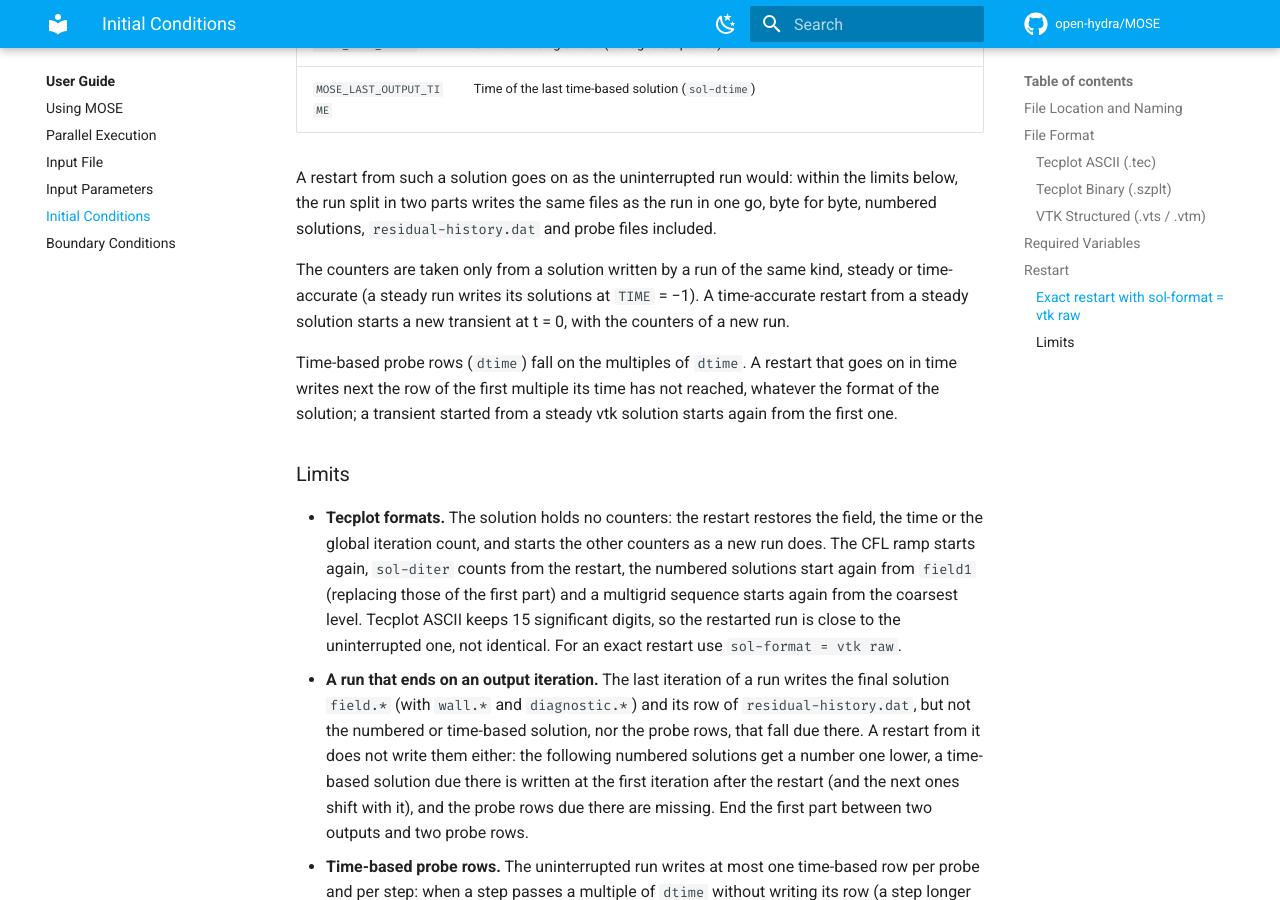
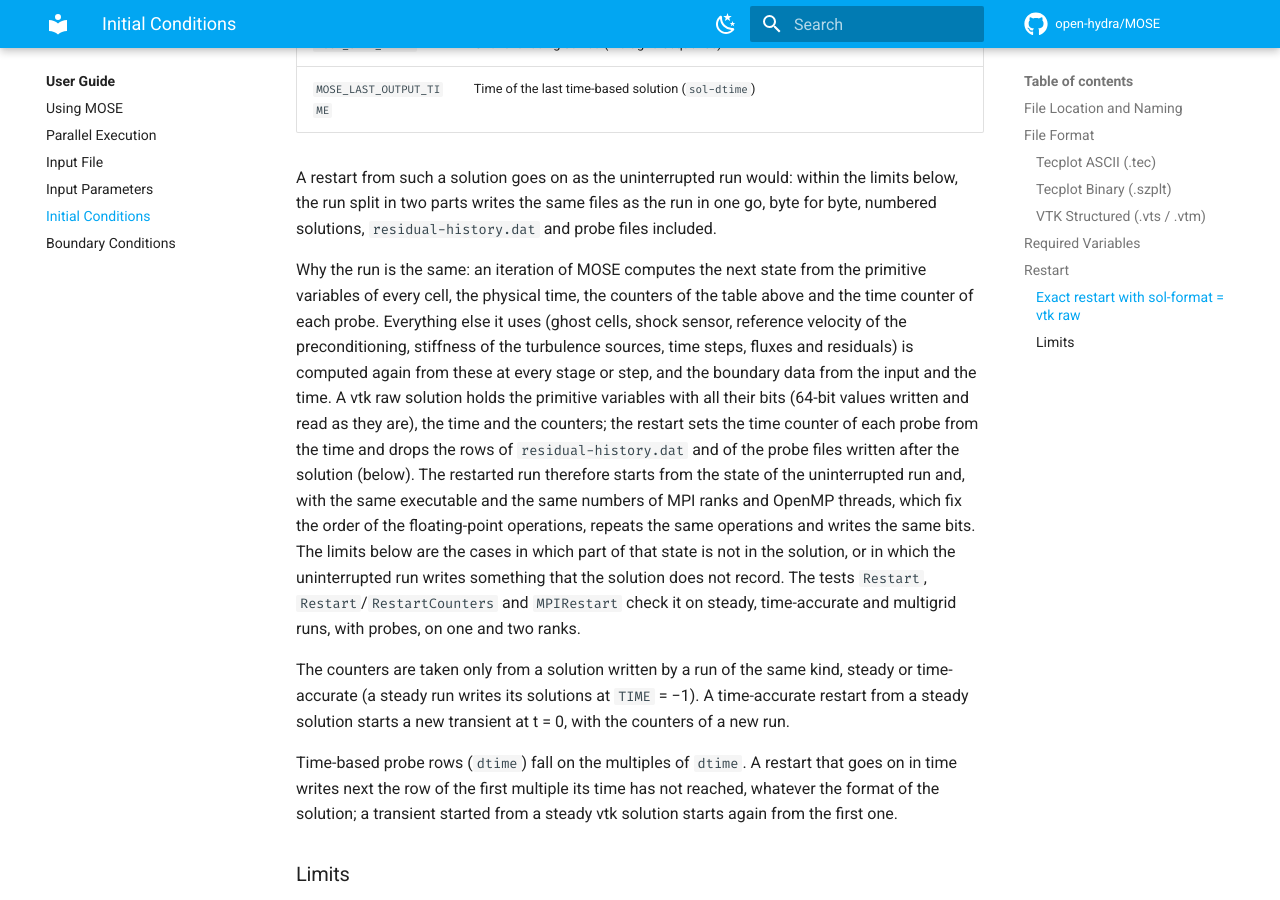
Before and after one commit to open-hydra/MOSE, an MkDocs documentation site: the page built from docs/user/initial-conditions.md, in a window 1280 px wide and 900 px high, scrolled down 3843 px. Built offline with MkDocs 1.6.1 and Material for MkDocs 9.7.7, drawn with Linux system fonts in a browser that asks for light colours; comment, search, counter and statistics services are not loaded; some of the changed text lies outside the part shown.

Commit message:
Docs: explain why a restart from vtk raw repeats the run in one go
The restart section said that a restart from a vtk raw solution writes
the same files as the run in one go, byte for byte, within its limits,
and the tests Restart, RestartCounters and MPIRestart check it; it did
not say why. It now gives the argument: an iteration depends on the
primitive variables of every cell, the physical time, the counters
stored with the solution and the time counter of each probe; everything
else (ghost cells, shock sensor, reference velocity of the
preconditioning, stiffness of the turbulence sources, time steps,
fluxes, residuals) is computed again from these at every stage or step;
vtk raw stores the primitive variables with all their bits, with the
time and the counters; the restart sets the probe counters from the
time and drops the rows written after the solution; and the same
executable with the same numbers of ranks and threads repeats the same
operations in the same order.

One more limit, found while writing it: with res-diter greater than 1,
in steady runs, the first iteration of a restart computes the density
residual (Explicit_Step computes it when the iteration of the call is
the first or a multiple of res-diter), which the uninterrupted run
computes only on the multiples. The rows of residual-history.dat are
the same, but up to the next multiple the convergence test
res-threshold uses that residual, where the uninterrupted run uses the
one of the last multiple, so the two runs can stop at different
iterations.

No code change.

Co-Authored-By: Claude Opus 5.5 <noreply@anthropic.com>

```diff
--- a/docs/user/initial-conditions.md
+++ b/docs/user/initial-conditions.md
@@ -122,6 +122,8 @@ A vtk raw solution stores every value with all its bits, and the field solution
 
 A restart from such a solution goes on as the uninterrupted run would: within the limits below, the run split in two parts writes the same files as the run in one go, byte for byte, numbered solutions, `residual-history.dat` and probe files included.
 
+Why the run is the same: an iteration of MOSE computes the next state from the primitive variables of every cell, the physical time, the counters of the table above and the time counter of each probe. Everything else it uses (ghost cells, shock sensor, reference velocity of the preconditioning, stiffness of the turbulence sources, time steps, fluxes and residuals) is computed again from these at every stage or step, and the boundary data from the input and the time. A vtk raw solution holds the primitive variables with all their bits (64-bit values written and read as they are), the time and the counters; the restart sets the time counter of each probe from the time and drops the rows of `residual-history.dat` and of the probe files written after the solution (below). The restarted run therefore starts from the state of the uninterrupted run and, with the same executable and the same numbers of MPI ranks and OpenMP threads, which fix the order of the floating-point operations, repeats the same operations and writes the same bits. The limits below are the cases in which part of that state is not in the solution, or in which the uninterrupted run writes something that the solution does not record. The tests `Restart`, `Restart`/`RestartCounters` and `MPIRestart` check it on steady, time-accurate and multigrid runs, with probes, on one and two ranks.
+
 The counters are taken only from a solution written by a run of the same kind, steady or time-accurate (a steady run writes its solutions at `TIME` = −1). A time-accurate restart from a steady solution starts a new transient at t = 0, with the counters of a new run.
 
 Time-based probe rows (`dtime`) fall on the multiples of `dtime`. A restart that goes on in time writes next the row of the first multiple its time has not reached, whatever the format of the solution; a transient started from a steady vtk solution starts again from the first one.
@@ -133,4 +135,5 @@ Time-based probe rows (`dtime`) fall on the multiples of `dtime`. A restart that
 - **Time-based probe rows.** The uninterrupted run writes at most one time-based row per probe and per step: when a step passes a multiple of `dtime` without writing its row (a step longer than `dtime`, or a step that writes a `diter` row), the run writes the missed rows later, one per step, while a restart writes next the row of the first multiple its time has not reached. The probe files of a restart are those of the run in one go only when no step passes a multiple of `dtime` without writing its row.
 - **Probe variables changed before the restart.** To drop the rows written after the solution, the restart counts the values of each probe row with the `variables` of its own input (a row can take more than one line): if the variables of a probe changed, the rows of its file are not those the restart counts, and it may keep or drop the wrong ones.
 - **Multigrid.** A run ends on the finest grid level, where `field` and `field<N>` are written: from vtk raw, the restart goes on on the finest level, without solving the coarser ones again. A solution written while a coarser level was being solved (`field-prolongated`) is not read by a restart. Renamed `field` by hand, it goes on on its grid level, from iteration 0 of that level and from the solution restricted again from the finest level, which differs from the solution of that level (restriction after prolongation does not give it back): the run does not reproduce the uninterrupted one.
+- **`res-diter` greater than 1, steady runs.** The first iteration of a restart computes the density residual, which the uninterrupted run computes only every `res-diter` iterations: the rows of `residual-history.dat` are the same, but up to the next multiple the convergence test (`res-threshold`) uses that residual, where the uninterrupted run uses the one of the last multiple. When the residual falls below `res-threshold` there, the two runs stop at different iterations.
 - **Preconditioning.** The reference velocity Ur is recomputed from the restored solution. With the rotation–curvature correction of the SST model it would also need the velocity gradient of the last stage, which the solution does not hold; `turbulence` does not accept that combination today.
```
